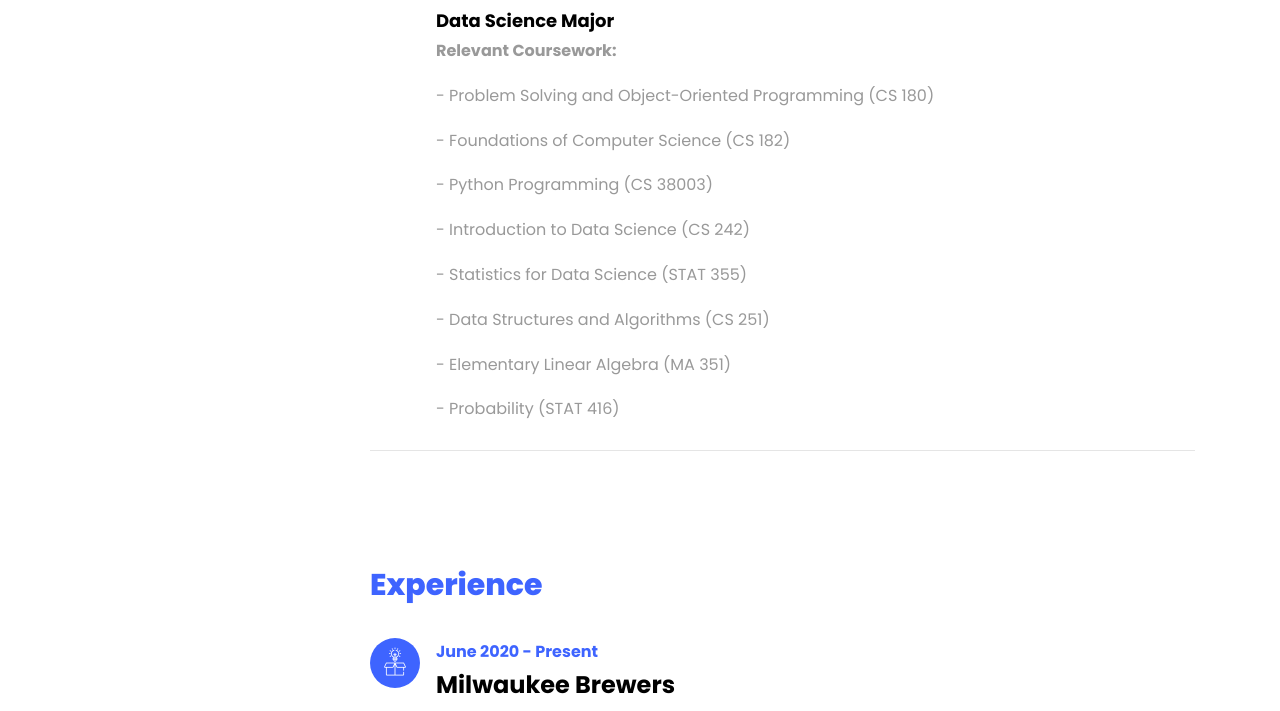
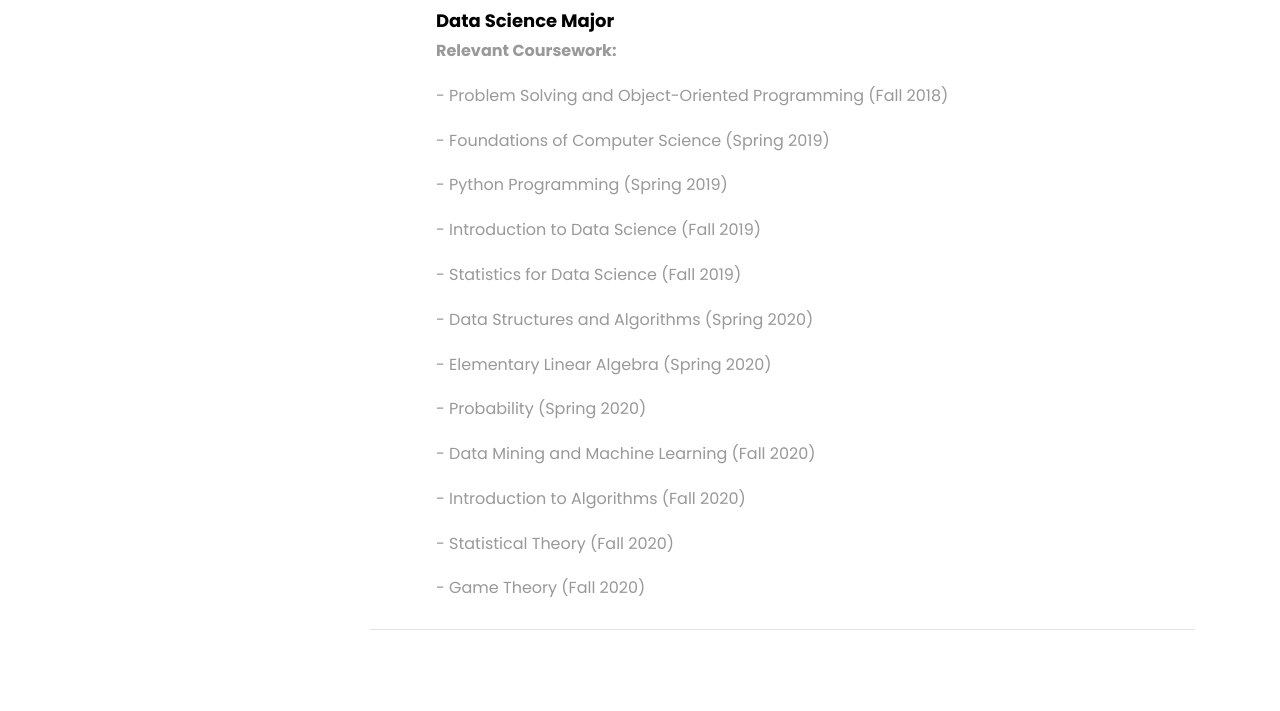
Before and after one commit to slingam00/Personal_Website, a plain HTML site: page index.html in a window 1280 px wide. Shown: the part 1801-2512 px from the top of the page. Drawn offline with Linux system fonts and the light colour scheme; files whose address does not match are found by name.

Commit message:
added index.html

```diff
--- a/index.html
+++ b/index.html
@@ -144,14 +144,18 @@
 		    					<h2>Purdue University</h2>
 								<span class="position">Data Science Major</span>
 								<p><strong>Relevant Coursework:</strong></p>
-								<p>- Problem Solving and Object-Oriented Programming (CS 180)</p>
-								<p>- Foundations of Computer Science (CS 182)</p>
-								<p>- Python Programming (CS 38003)</p>
-								<p>- Introduction to Data Science (CS 242)</p>
-								<p>- Statistics for Data Science (STAT 355)</p>
-								<p>- Data Structures and Algorithms (CS 251)</p>
-								<p>- Elementary Linear Algebra (MA 351)</p>
-								<p>- Probability (STAT 416)</p>
+								<p>- Problem Solving and Object-Oriented Programming (Fall 2018)</p>
+								<p>- Foundations of Computer Science (Spring 2019)</p>
+								<p>- Python Programming (Spring 2019)</p>
+								<p>- Introduction to Data Science (Fall 2019)</p>
+								<p>- Statistics for Data Science (Fall 2019)</p>
+								<p>- Data Structures and Algorithms (Spring 2020)</p>
+								<p>- Elementary Linear Algebra (Spring 2020)</p>
+								<p>- Probability (Spring 2020)</p>
+								<p>- Data Mining and Machine Learning (Fall 2020)</p>
+								<p>- Introduction to Algorithms (Fall 2020)</p>
+								<p>- Statistical Theory (Fall 2020)</p>
+								<p>- Game Theory (Fall 2020)</p>
 	    					</div>
 	    				</div>
 					  </div>
@@ -224,7 +228,7 @@
 					    	<div class="text pl-3">
 		    					<span class="date">May 2020</span>
 		    					<h2>Python Content Development</h2>
-		    					<p>I wrote a Medium article that introduces the introductory topics of Python which you can find <a href="https://medium.com/swlh/introduction-to-python-bea2e5e6665c">here</a>.</p>
+		    					<p>I wrote a Medium article that introduces the introductory topics of Python which you can find <a href="https://medium.com/swlh/introduction-to-python-bea2e5e6665c">here</a>. I also wrote another Medium article introducing the data science process and data science libraries in Python which you can find <a href="https://medium.com/swlh/introduction-to-data-science-in-python-de33599a494e">here</a>.</p>
 	    					</div>
 	    				</div>
 	    				<div class="resume-wrap d-flex ftco-animate">
```
